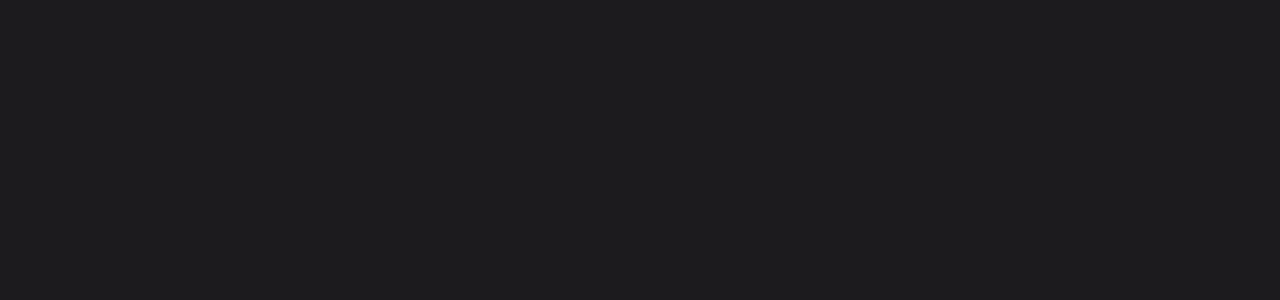
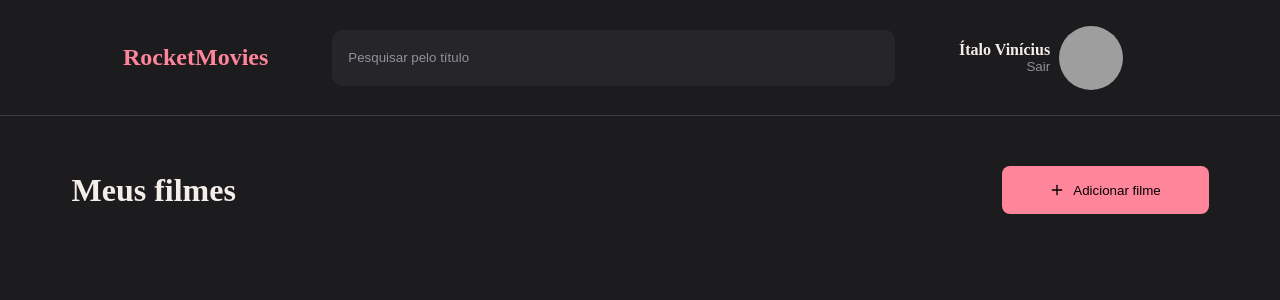
Before and after one commit to Italovini223/rocket-movies-front-end, a React (Vite) app: page / in a window 1280 px wide. Shown: the top 300 px of the page. Built offline with nearby package versions, Linux system fonts and the light colour scheme; grey boxes are pictures that could not be loaded.

Commit message:
✨ fear: add new components in Details page

```diff
--- a/package.json
+++ b/package.json
@@ -11,6 +11,7 @@
   "dependencies": {
     "react": "^18.2.0",
     "react-dom": "^18.2.0",
+    "react-icons": "^4.4.0",
     "styled-components": "^5.3.5"
   },
   "devDependencies": {
--- a/src/components/Header/index.jsx
+++ b/src/components/Header/index.jsx
@@ -0,0 +1,23 @@
+import { Container, Profile } from "./styles";
+
+import {Input} from '../Input'
+
+export function Header(){
+  return(
+    <Container>
+      <span>RocketMovies</span>
+
+      <Input placeholder="Pesquisar pelo título"/>
+
+      <Profile>
+        <div>
+          <strong>Ítalo Vinícius</strong>
+          <button>Sair</button>
+        </div>
+
+        <img src="https://github.com/Italovini223.png" alt="" />
+
+      </Profile>
+    </Container>
+  )
+}
--- a/src/components/Header/styles.js
+++ b/src/components/Header/styles.js
@@ -1,12 +1,70 @@
 import styled from "styled-components";
 
 export const Container = styled.header`
+  grid-area: header;
 
   width: 100%;
   height: 116px;
 
   display: flex;
-  justify-content: center;
-  padding: 42px 123px;
+  align-items: center;
+
+  padding: 0 123px;
+
+  border-bottom-width: 1px;
+  border-bottom-style: solid;
+  border-bottom-color: ${({theme}) => theme.COLORS.BACKGROUND_800};
+
+
+ > span {
+    color: ${({theme}) => theme.COLORS.SALMON};
+
+    font-size: 24px;
+    font-weight: 700;
+
+    margin-right: 64px;
+ }
 
 `;
+
+export const Profile = styled.div`
+  min-width: 198px;
+  display: flex;
+  align-items: center;
+
+  margin-left: 64px;
+
+
+  > div {
+    display: flex;
+    flex-direction: column;
+    align-items: flex-end;
+
+
+    margin-right: 9px;
+
+    strong {
+      color: ${({theme}) => theme.COLORS.WHITE};
+   }
+
+    button {
+      border: none;
+      background: none;
+
+      color: ${({theme}) => theme.COLORS.GREY_200};
+
+      &:hover {
+        cursor: pointer;
+      }
+   }
+
+
+  }
+
+  > img {
+    width: 64px;
+    height: 64px;
+
+    border-radius: 50%;
+  }
+`;
--- a/src/components/Input/index.jsx
+++ b/src/components/Input/index.jsx
@@ -0,0 +1,10 @@
+import { Container } from "./styles";
+
+export function Input({icon : Icon, ...rest}) {
+  return(
+    <Container>
+      {Icon && <Icon/>}
+      <input {...rest} />
+    </Container>
+  )
+}
--- a/src/components/Input/styles.js
+++ b/src/components/Input/styles.js
@@ -0,0 +1,34 @@
+import styled from "styled-components";
+
+export const Container = styled.div`
+  width: 100%;
+
+  display: flex;
+  align-items: center;
+
+  border-radius: 10px;
+
+  background-color: ${({theme}) => theme.COLORS.GREY_300};
+  color: ${({theme}) => theme.COLORS.GREY_200};
+
+  > input {
+    width: 100%;
+    height: 56px;
+
+    padding: 16px;
+
+    border: none;
+    background: none;
+
+    color: ${({theme}) => theme.COLORS.GREY_200};
+
+    &::placeholder {
+      color: ${({theme}) => theme.COLORS.GREY_200};
+    }
+
+    &:focus {
+      box-shadow: 0 0 0 0;
+      outline: 0;
+    }
+  }
+`;
--- a/src/pages/Details/index.jsx
+++ b/src/pages/Details/index.jsx
@@ -1,9 +1,24 @@
-import { Container } from "./styles";
+import { Container, Content, NewNote } from "./styles";
+
+import {FiPlus} from 'react-icons/fi'
+
+import {Header} from '../../components/Header'
 
 export function Details() {
   return(
     <Container>
-
+      <Header />
+      <main>
+        <Content>
+          <div>
+            <h1>Meus filmes</h1>
+            <NewNote>
+              <FiPlus />
+              Adicionar filme
+            </NewNote>
+          </div>
+        </Content>
+      </main>
     </Container>
   )
 }
--- a/src/pages/Details/styles.js
+++ b/src/pages/Details/styles.js
@@ -1,5 +1,45 @@
 import styled from "styled-components";
 
 export const Container = styled.div`
+  width: 100%;
+  height: 100vh;
+`;
 
+export const Content = styled.div`
+  max-width: 1137px;
+  margin: 0 auto;
+  padding: 50px 0;
+
+  > div {
+    width: 100%;
+
+    display: flex;
+    align-items: center;
+    justify-content: space-between;
+
+    h1 {
+      color: ${({theme}) => theme.COLORS.WHITE};
+    }
+  }
+  `;
+
+  export const NewNote = styled.button`
+   display: flex;
+   align-items: center;
+   justify-content: center;
+   gap: 8px;
+
+   height: 48px;
+   min-width: 207px;
+
+   border-radius: 8px;
+   border: none;
+
+   background: ${({theme}) => theme.COLORS.SALMON};
+
+   cursor: pointer;
+
+   > svg {
+      font-size: 16px;
+   }
 `;
--- a/src/styles/theme.js
+++ b/src/styles/theme.js
@@ -1,6 +1,13 @@
 export default {
   COLORS: {
     BACKGROUND_900: "#1C1B1E",
-    BACKGROUND_700: "#3E3B47"
+    BACKGROUND_800: "#3E3B47",
+
+    GREY_300: "#262529",
+    GREY_200: "#948F99",
+
+    SALMON: "#FF859B",
+    WHITE: "#F4EDE8"
+
   }
 }
```
Also changed, not shown: 1 other file (tests, documents, lock files or other folders).
